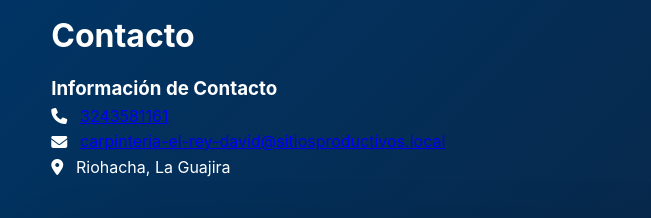
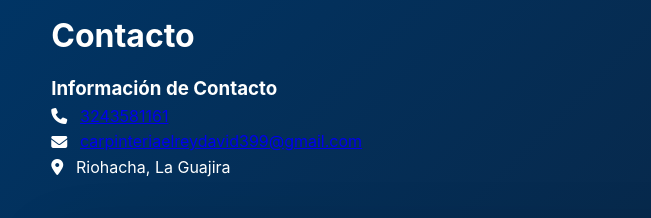
Before and after one commit to ReconvencionLaboralGuajira/carpinteria-el-rey-david-16, a plain HTML site: page index.html in a window 1280 px wide. Shown: the part 3380-3598 px from the top of the page, 0-651 px from the left. Drawn offline with Linux system fonts and the light colour scheme; no server answers; grey boxes are pictures that could not be loaded.

Commit message:
Publish site

```diff
--- a/index.html
+++ b/index.html
@@ -310,7 +310,7 @@
 
                     <p>
                         <i class="fas fa-envelope"></i>
-                        <a href="mailto:carpinteria-el-rey-david@sitiosproductivos.local">carpinteria-el-rey-david@sitiosproductivos.local</a>
+                        <a href="mailto:carpinteriaelreydavid399@gmail.com">carpinteriaelreydavid399@gmail.com</a>
                     </p>
 
 
```
